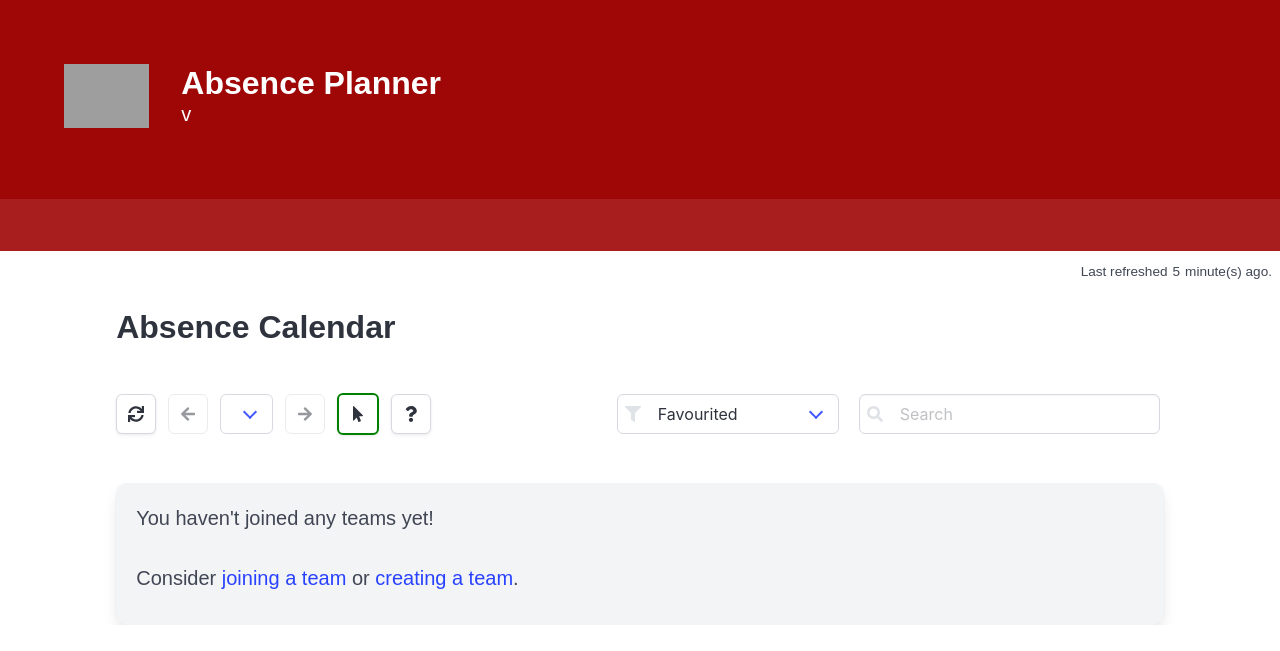
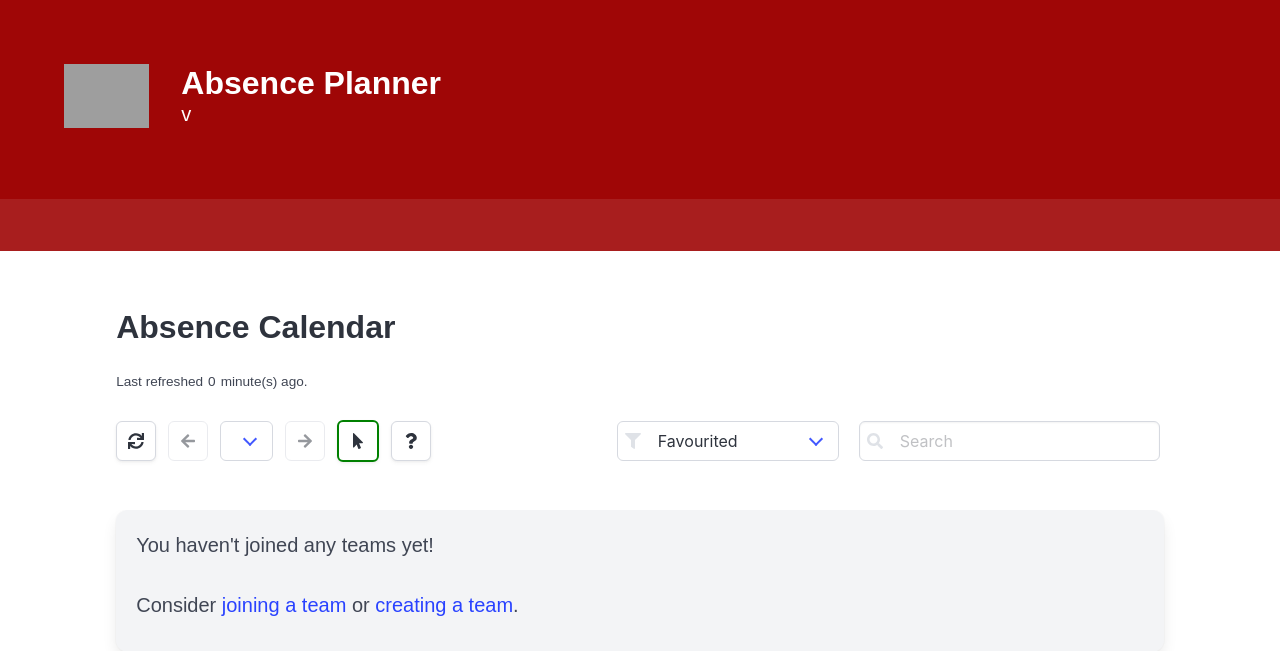
Before and after one commit to rropen/absense-planner, a Django app: template ap_src/templates/calendars/all_teams_calendar.html in a window 1280 px wide. Shown: the top 651 px of the page. Run offline with Django 3.2, Linux system fonts and the light colour scheme; the template is opened without the code that fills it, so the values that code supplies are empty; parts of the project's set-up code (start-up, migrations or seed data) failed here and were passed over; some libraries are stand-ins or nearby versions; grey boxes are pictures that could not be loaded.

Commit message:
Fixed the "last refreshed" message.

```diff
--- a/ap_src/templates/calendars/all_teams_calendar.html
+++ b/ap_src/templates/calendars/all_teams_calendar.html
@@ -10,21 +10,23 @@
 
 <section class="section" id="calendarTitle">
     <div class="nav-bar-padding" style="position: relative;">
-        <h1 class="title is-3 dText pb-5">Absence Calendar</h1>
+        <h1 class="title is-3 dText">Absence Calendar</h1>
 
         <span class="tag dText"
-            style="position: absolute; top: -50px; right: -50px; background: transparent; border: none; padding: 0; font-size: 0.85rem;">
+            style="background: transparent; border: none; padding: 0; font-size: 0.85rem;">
             Last refreshed <span id="refreshSecBox" style="padding: 0 5px;"></span> minute(s) ago.
-            <script>
-                function SecondsSinceLastRefresh() {
-                    const seconds = Math.floor((Date.now() - window.lastRefreshTimestamp) / 60000) || 0;
-                    document.getElementById('refreshSecBox').textContent = seconds;
-                }
+        </span>
 
-                window.lastRefreshTimestamp = Date.now() - 5 * 60000; // 5 minutes ago
-                SecondsSinceLastRefresh();
-            </script>
-        </span>
+        <script>
+            window.lastRefreshTimestamp = Date.now();
+            function minutesSinceLastRefresh() {
+                const minutes = Math.floor((Date.now() - window.lastRefreshTimestamp) / 60000);
+                document.getElementById('refreshSecBox').textContent = minutes;
+            }
+
+            minutesSinceLastRefresh();
+            setInterval(minutesSinceLastRefresh, 60000);
+        </script>
 
         <div class="level mt-5">
             <div class="level-left">
```
